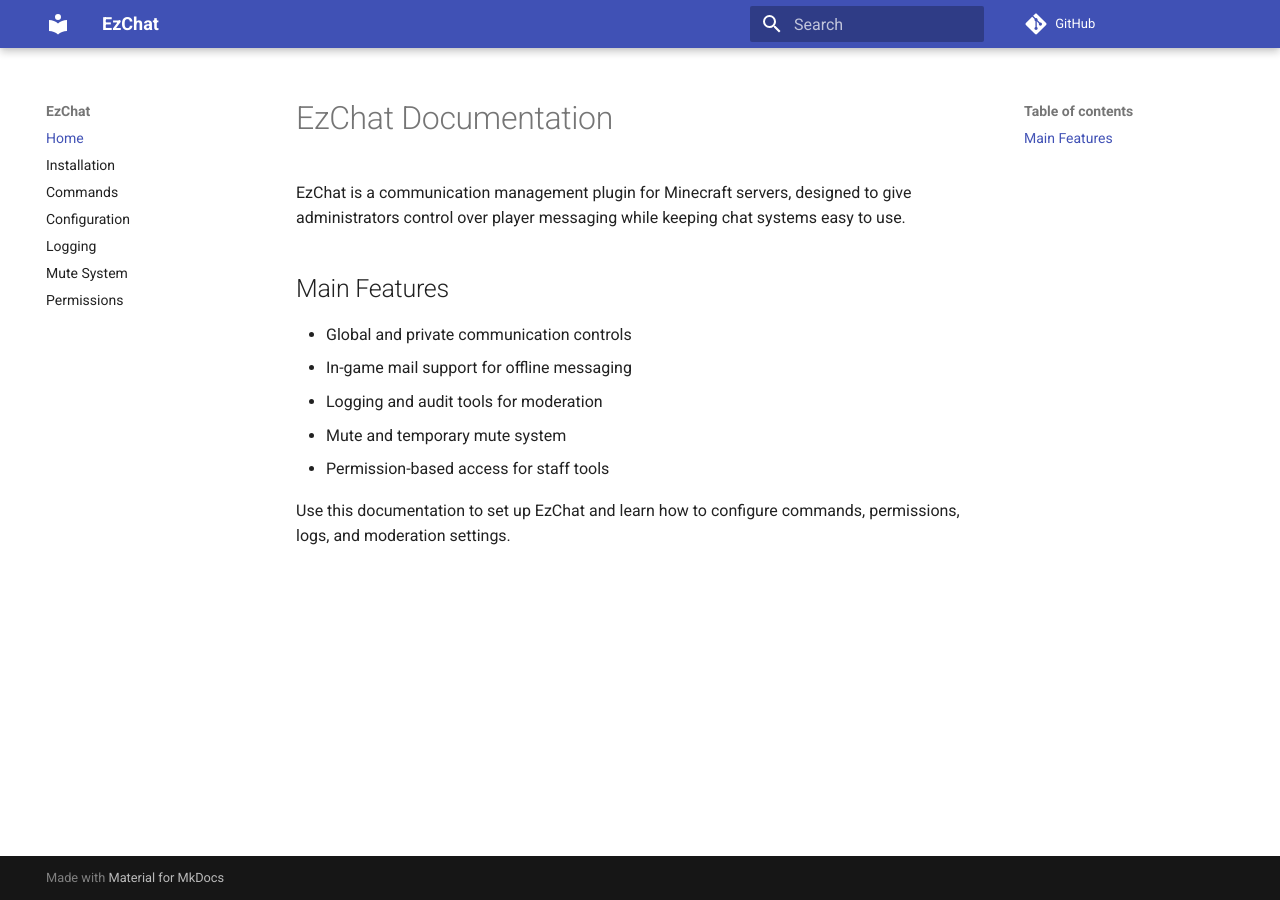
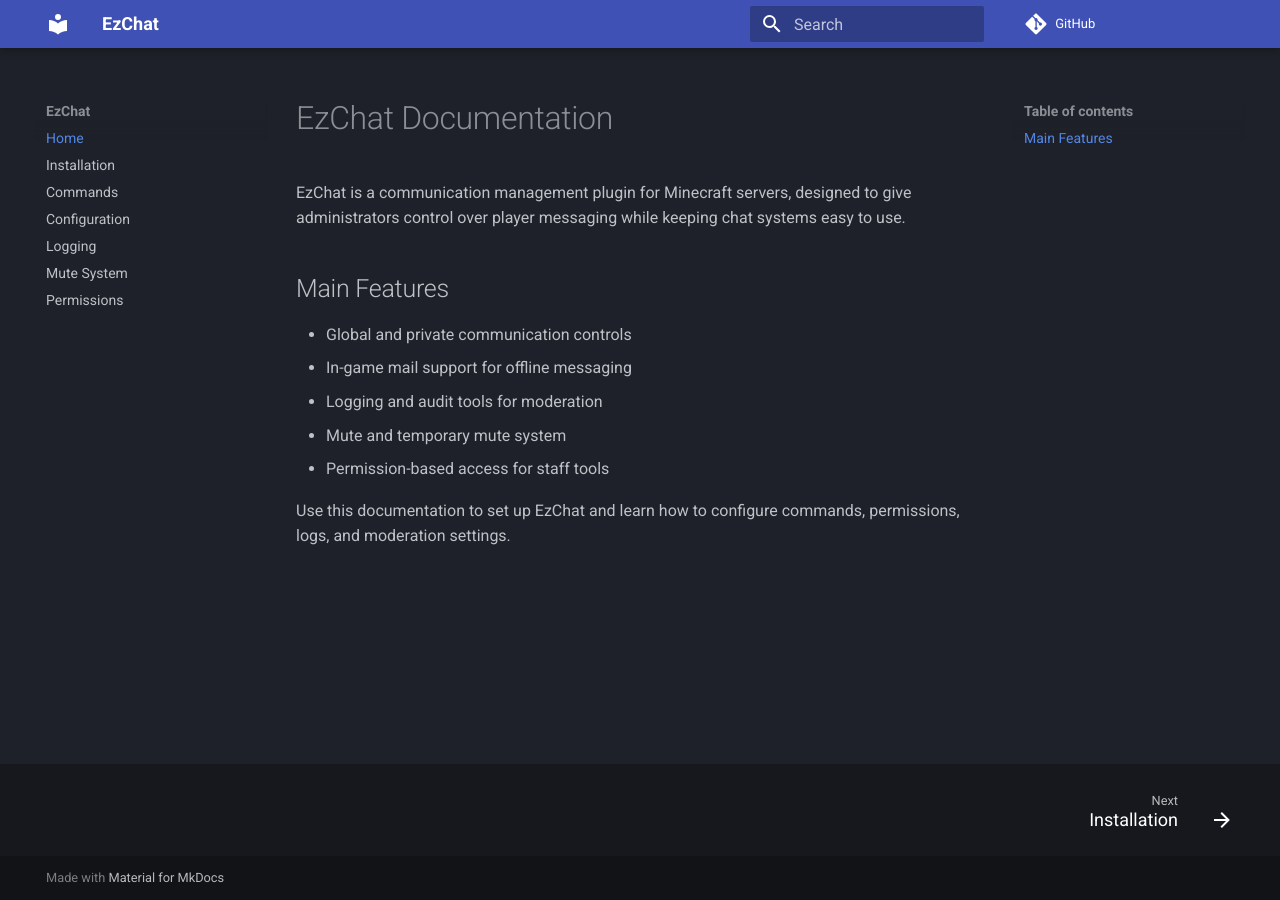
Before and after one commit to gr1zDEV/LPCF, an MkDocs documentation site: the page built from docs/index.md, in a window 1280 px wide. Built offline with MkDocs 1.6.1 and Material for MkDocs 9.7.7, drawn with Linux system fonts in a browser that asks for light colours; comment, search, counter and statistics services are not loaded.

Commit message:
docs: enable dark material theme and navigation features

```diff
--- a/mkdocs.yml
+++ b/mkdocs.yml
@@ -5,6 +5,14 @@
 
 theme:
   name: material
+  palette:
+    scheme: slate
+    primary: indigo
+    accent: indigo
+  features:
+    - navigation.sections
+    - navigation.expand
+    - navigation.footer
 
 nav:
   - Home: index.md
```
